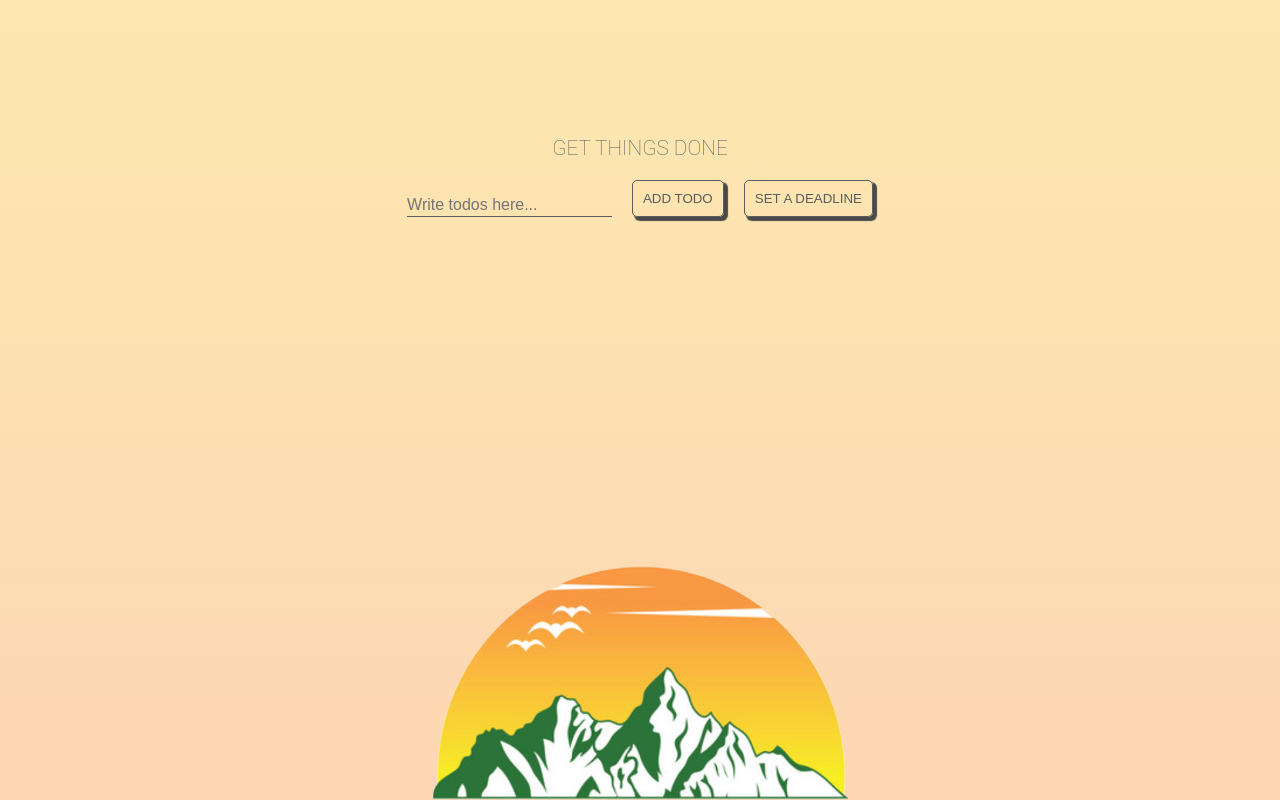
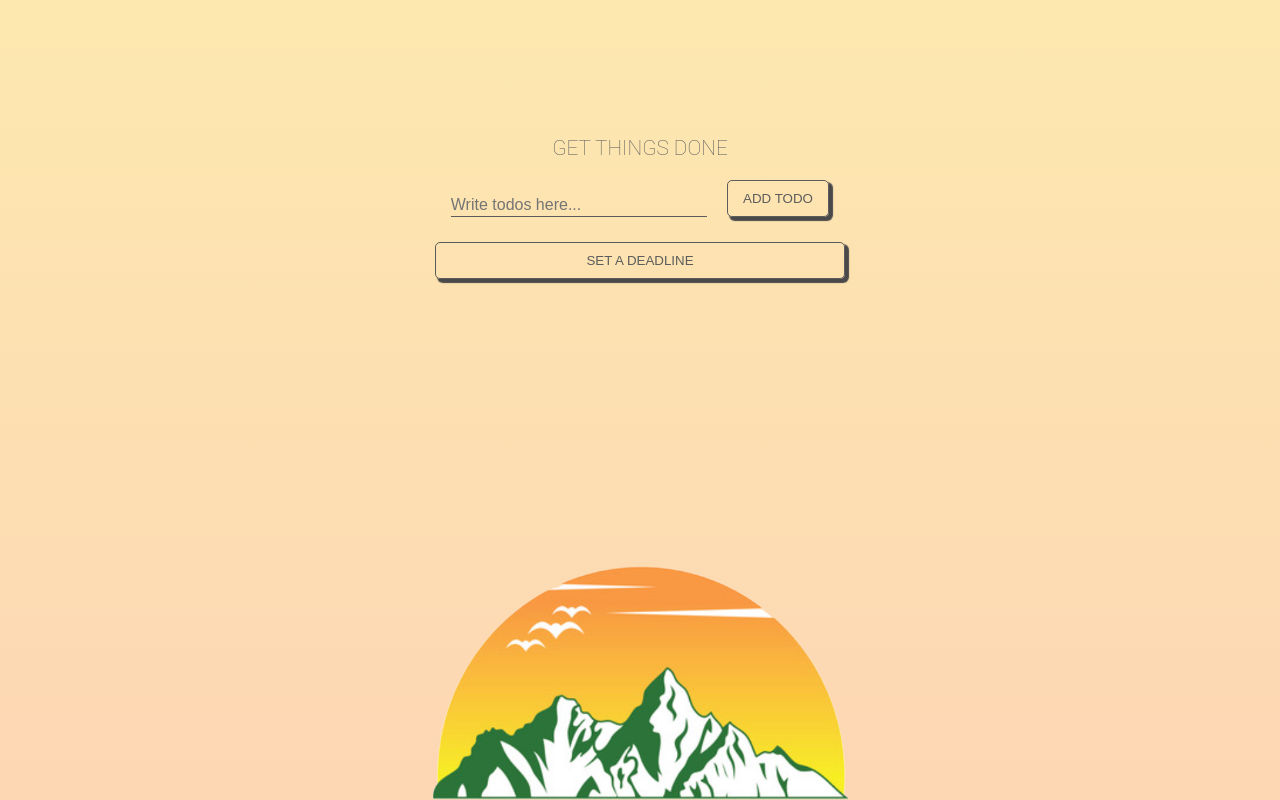
Before and after one commit to filipwieselgren/TODO, a website: page index.html in a window 1280 px wide. Drawn offline with Linux system fonts and the light colour scheme.

Commit message:
deadline styling

```diff
--- a/index.html
+++ b/index.html
@@ -28,10 +28,10 @@
           required
         />
         <button id="addTodo" type="submit">Add todo</button>
-        <button class="btnDeadline">Set a deadline</button>
       </div>
       <div class="dateContainer">
         <div class="datePickerBtnContainer">
+          <button class="btnDeadline">Set a deadline</button>
           <input class="datePicker" type="datetime-local" id="date" />
         </div>
       </div>
--- a/js/main.js
+++ b/js/main.js
@@ -58,6 +58,7 @@ function addTodoBtn(event) {
   let dateDeadline = inputDate.value;
   dateDeadline = dateDeadline.replace("T", " ");
   let todoItem = new Todo(inputTodo.value, dateDeadline);
+  inputDate.value = "";
 
   datePicker.classList.remove("datePickerShow");
   btnTxt = false;
--- a/sass/main.scss
+++ b/sass/main.scss
@@ -37,7 +37,7 @@ body {
     justify-content: center;
     align-items: flex-end;
     gap: 20px;
-    width: 40vw;
+    width: 80vw;
   }
 
   .inputContainer {
@@ -48,12 +48,13 @@ body {
     gap: 25px;
     margin-top: 20px;
     align-items: center;
+    z-index: 10;
 
     #inputTodo {
       border: none;
       background-color: transparent;
       border-bottom: 1px solid #5c5c5c;
-      width: 40%;
+      min-width: 50%;
       height: 3vh;
       font-size: 1rem;
       border-radius: 0;
@@ -67,6 +68,7 @@ body {
       display: flex;
       flex-direction: column;
       align-items: center;
+      width: 100%;
     }
 
     .datePicker,
@@ -87,6 +89,10 @@ body {
     }
     .datePickerBtnContainer {
       display: flex;
+      width: 100%;
+      flex-direction: column;
+      align-items: center;
+      min-height: 10vh;
     }
     .btnDeadline {
       border: 1px solid #5c5c5c;
@@ -97,6 +103,8 @@ body {
       color: #5c5c5c;
       box-shadow: 3px 3px 1px 1px #494949;
       cursor: pointer;
+      width: 80%;
+      margin-bottom: 20px;
     }
   }
 
@@ -125,6 +133,10 @@ body {
   #addTodo:hover,
   .btnDeadline:hover {
     background-color: rgba(250, 153, 67, 0.2);
+  }
+
+  #addTodo {
+    min-width: 20%;
   }
 
   /*-----TODO LIST-----*/
@@ -211,6 +223,10 @@ body {
     min-height: 20vh !important;
   }
 
+  .addTodoContainer {
+    width: 40vw !important;
+  }
+
   img {
     width: 33vw !important;
   }
```
Also changed, not shown: css/main.css, 1 other file.
